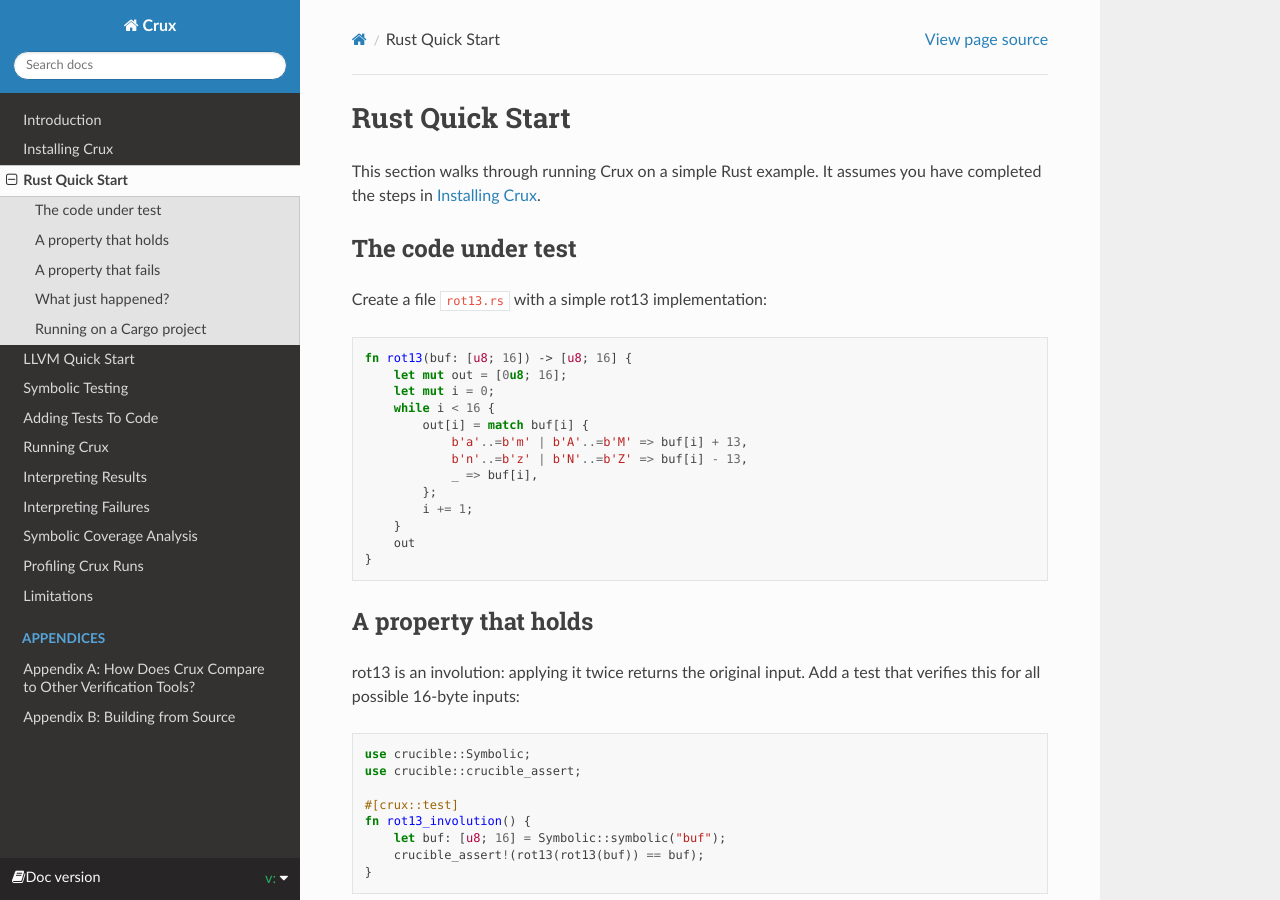
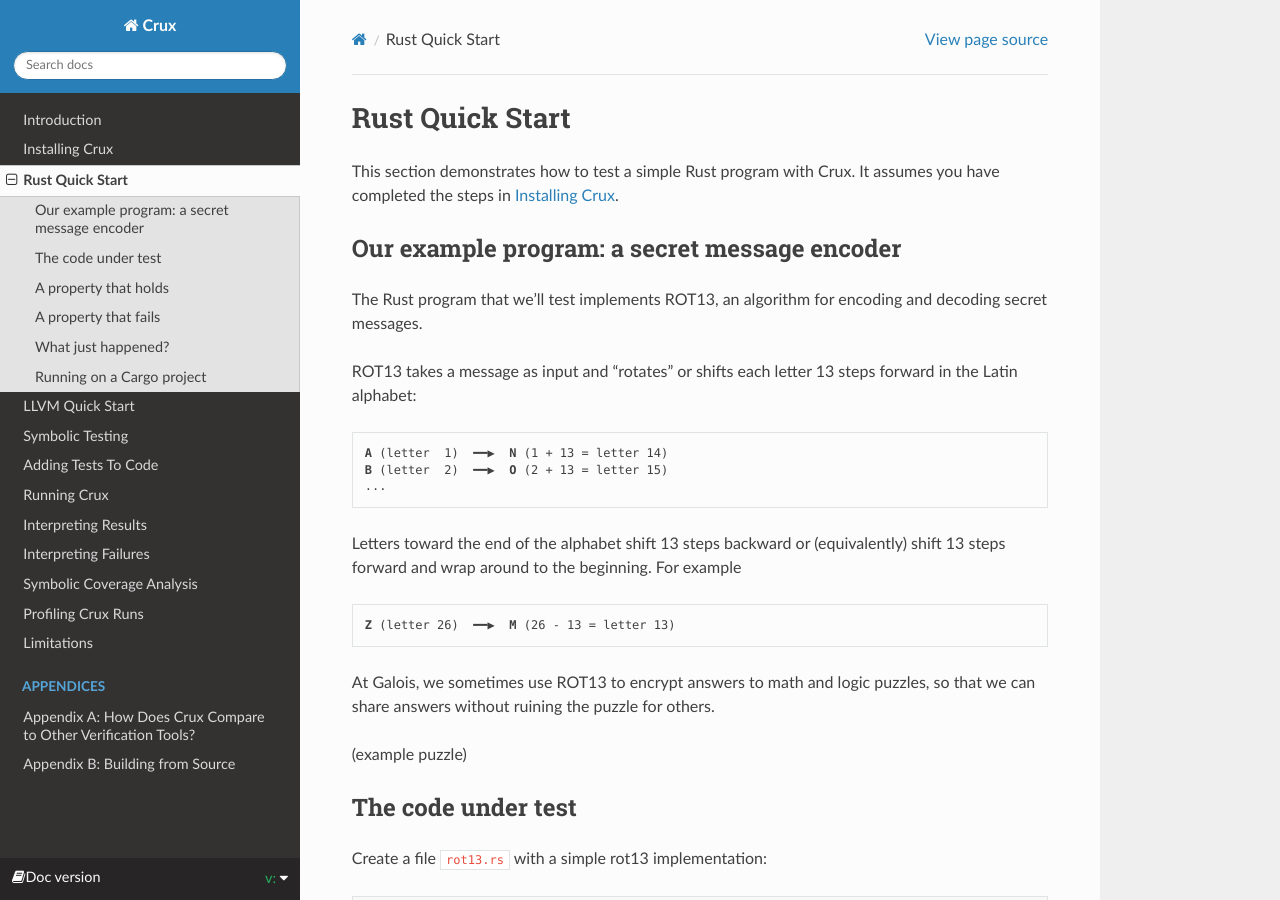
Before and after one commit to GaloisInc/crux, a Sphinx documentation site: the page built from docs/rust-quick-start.rst, in a window 1280 px wide and 900 px high. Built offline with Sphinx 7.4.7 and the Read the Docs theme 3.1.0, drawn with Linux system fonts in a browser that asks for light colours.

Commit message:
describe ROT13 algorithm

```diff
--- a/docs/rust-quick-start.rst
+++ b/docs/rust-quick-start.rst
@@ -1,8 +1,30 @@
 Rust Quick Start
 ================
 
-This section walks through running Crux on a simple Rust example. It assumes
-you have completed the steps in :doc:`installation`.
+This section demonstrates how to test a simple Rust program with Crux. It assumes you have completed the steps in :doc:`installation`.
+
+Our example program: a secret message encoder
+---------------------------------------------
+The Rust program that we'll test implements ROT13, an algorithm for encoding and decoding secret messages.
+
+ROT13 takes a message as input and "rotates" or shifts each letter 13 steps forward in the Latin alphabet:
+
+.. parsed-literal::
+
+   **A** (letter  1)  ━━▶  **N** (1 + 13 = letter 14)
+   **B** (letter  2)  ━━▶  **O** (2 + 13 = letter 15)
+   ...
+
+Letters toward the end of the alphabet shift 13 steps backward or (equivalently) shift 13 steps forward and wrap around to the beginning. For example
+
+.. parsed-literal::
+
+   **Z** (letter 26)  ━━▶  **M** (26 - 13 = letter 13)
+
+At Galois, we sometimes use ROT13 to encrypt answers to math and logic puzzles, so that we can share answers without ruining the puzzle for others.
+
+(example puzzle)
+
 
 The code under test
 -------------------
```
